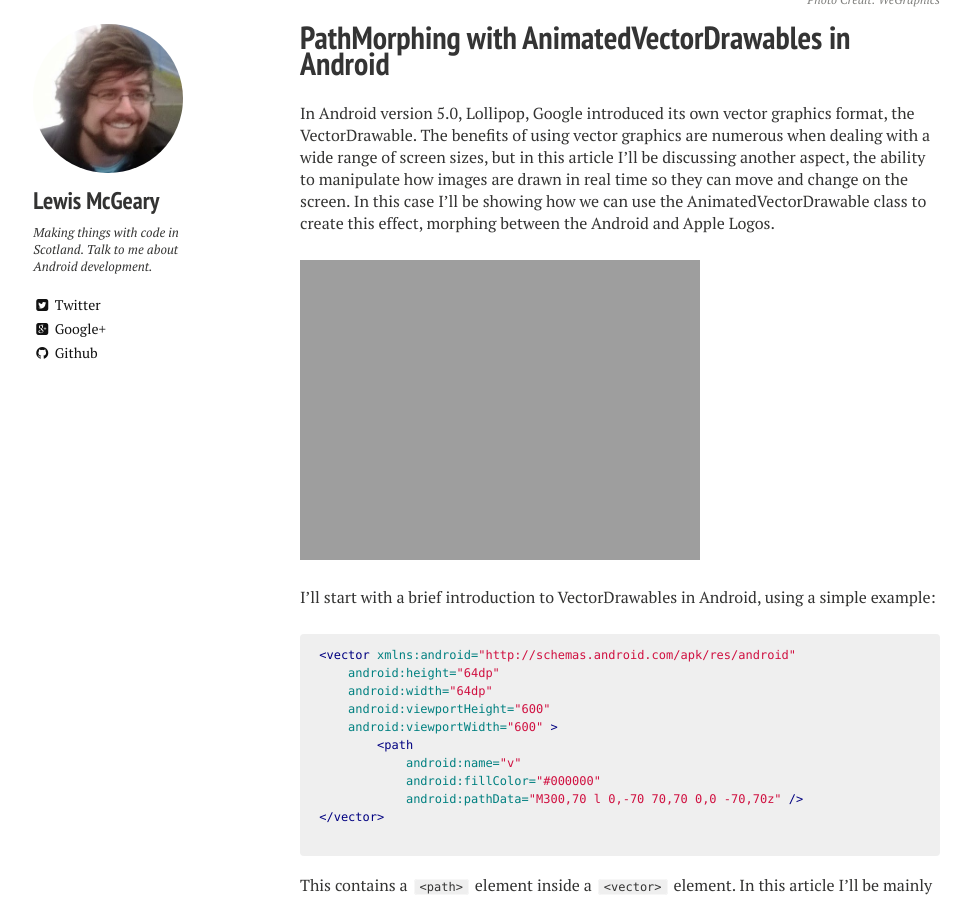
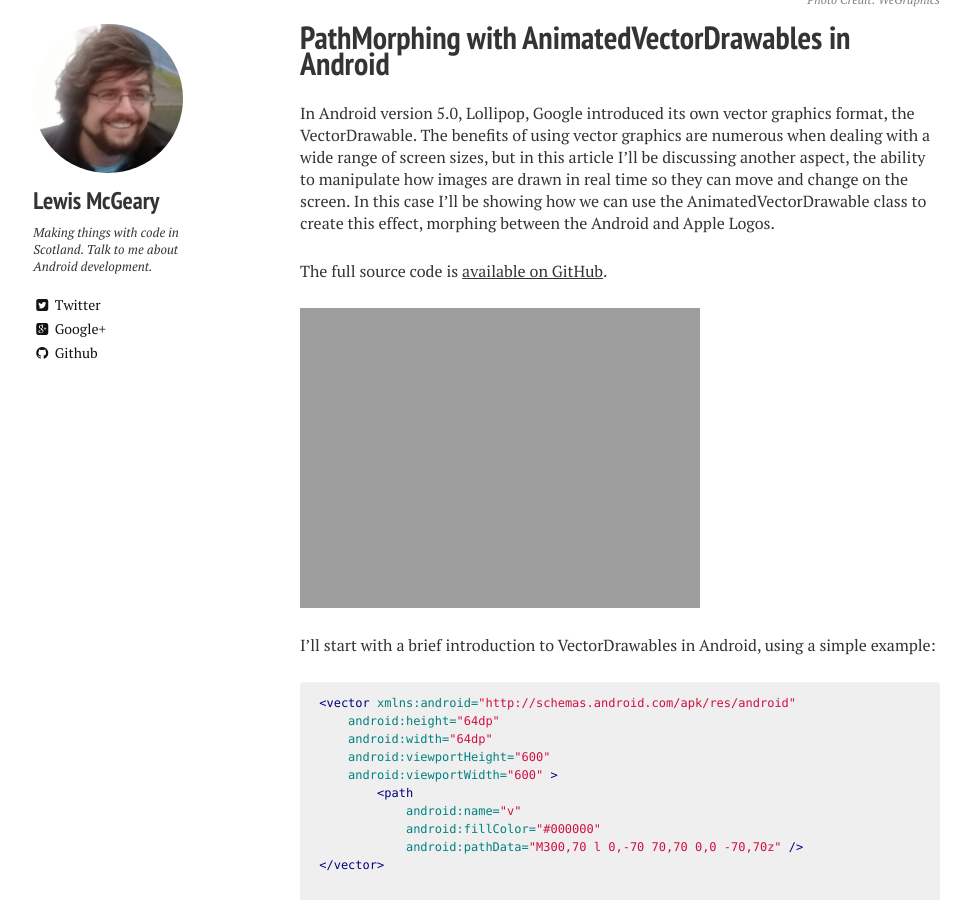
Before and after one commit to lewismcgeary/lewismcgeary.github.io, a Jekyll site: the page built from _posts/2015-10-28-animated-vector-drawable-pathMorphing.md, in a window 1280 px wide and 900 px high, scrolled down 402 px. Shown: the whole window, without its empty margins (20-991 px from the left). Built offline with Jekyll 4.4.1, drawn with Linux system fonts in a browser that asks for light colours; nearby versions of some CDN libraries.

Commit message:
add GitHub link

```diff
--- a/_posts/2015-10-28-animated-vector-drawable-pathMorphing.md
+++ b/_posts/2015-10-28-animated-vector-drawable-pathMorphing.md
@@ -13,6 +13,8 @@
 ---
 
 In Android version 5.0, Lollipop, Google introduced its own vector graphics format, the VectorDrawable. The benefits of using vector graphics are numerous when dealing with a wide range of screen sizes, but in this article I’ll be discussing another aspect, the ability to manipulate how images are drawn in real time so they can move and change on the screen. In this case I’ll be showing how we can use the AnimatedVectorDrawable class to create this effect, morphing between the Android and Apple Logos.
+
+The full source code is [available on GitHub](https://github.com/lewismcgeary/AndroidtoAppleVectorLogo).
 
 <figure>
   <img src="{{ site.url }}/images/pathMorphing/pathMorphing-no-buttons-full-transition.gif">
```
